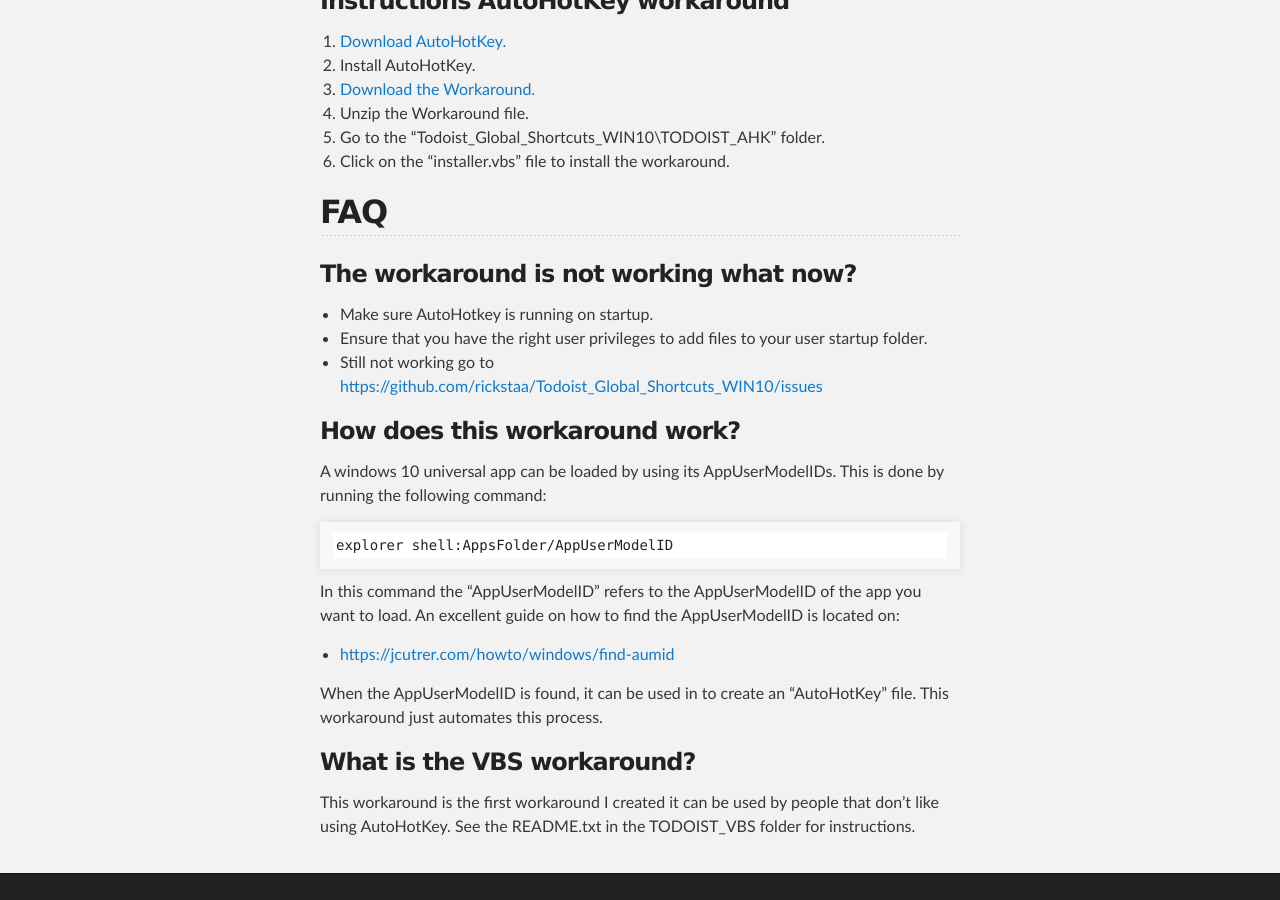
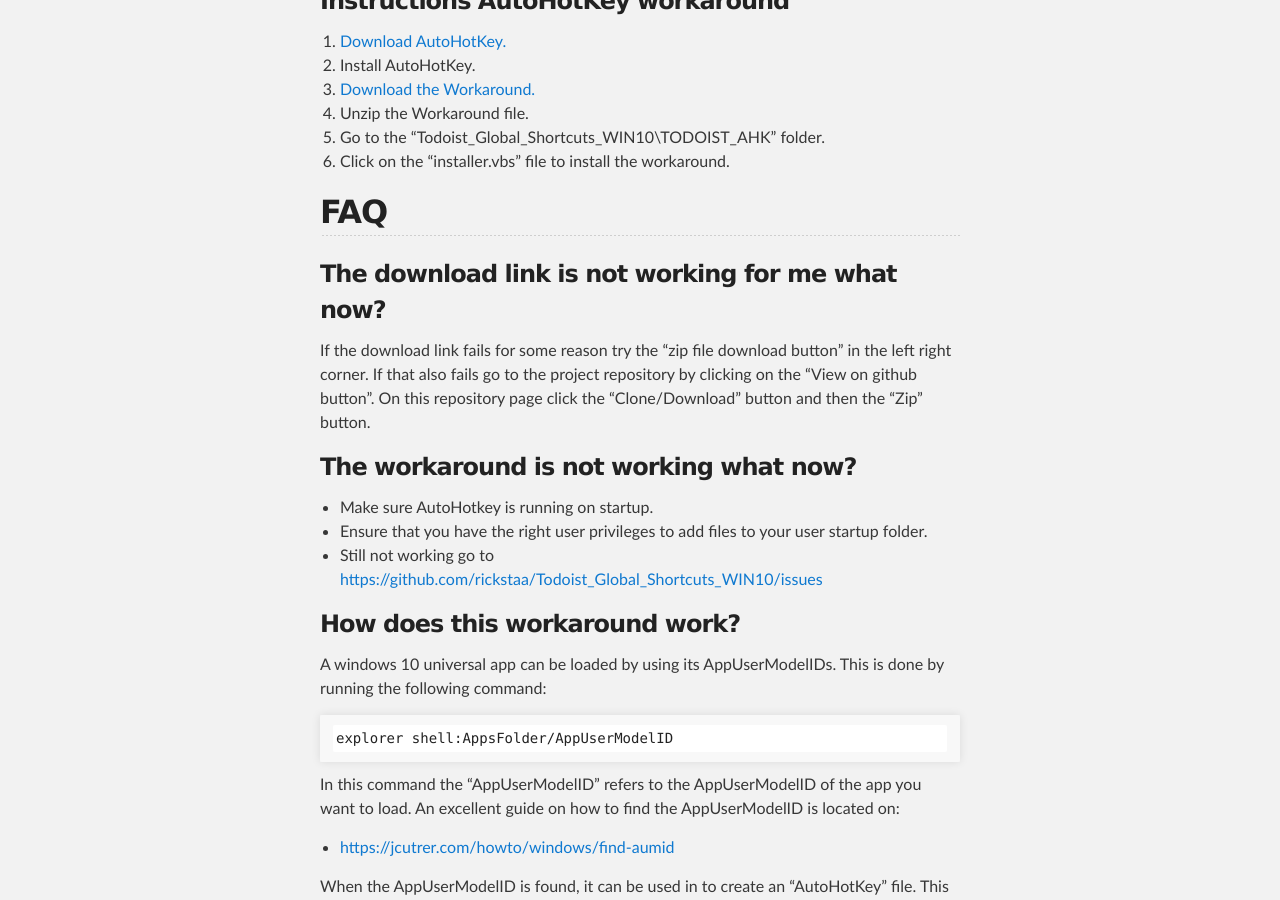
Before and after one commit to rickstaa/todoist-global-shortcuts-WIN10, a Jekyll site: the page built from index.md, in a window 1280 px wide and 900 px high, scrolled down 708 px. Built offline with Jekyll 4.4.1, drawn with Linux system fonts in a browser that asks for light colours; our own code applies the rules of GitHub Pages for plain Markdown files.

Commit message:
Added extra documentation

```diff
--- a/index.md
+++ b/index.md
@@ -9,12 +9,15 @@ Since TODOIST its Windows 10 app doesn’t support global shortcuts at the momen
 ### Instructions AutoHotKey workaround
 1. [Download AutoHotKey.](https://autohotkey.com/)
 2. Install AutoHotKey.
-3. [Download the Workaround.](https://github.com/rickstaa/Todoist_Global_Shortcuts_WIN10/archive/master.zip)
+3. [Download the Workaround.](http://github.com/rickstaa/Todoist_Global_Shortcuts_WIN10/archive/master.zip)
 4. Unzip the Workaround file.
 5. Go to the "Todoist_Global_Shortcuts_WIN10\TODOIST_AHK" folder.
 6. Click on the "installer.vbs" file to install the workaround.
 
 ## FAQ
+
+### The download link is not working for me what now?
+If the download link fails for some reason try the "zip file download button" in the left right corner. If that also fails go to the project repository by clicking on the "View on github button". On this repository page click the "Clone/Download" button and then the "Zip" button.
 
 ### The workaround is not working what now?
 - Make sure AutoHotkey is running on startup.
```
Also changed, not shown: images/download_button.png (added).
